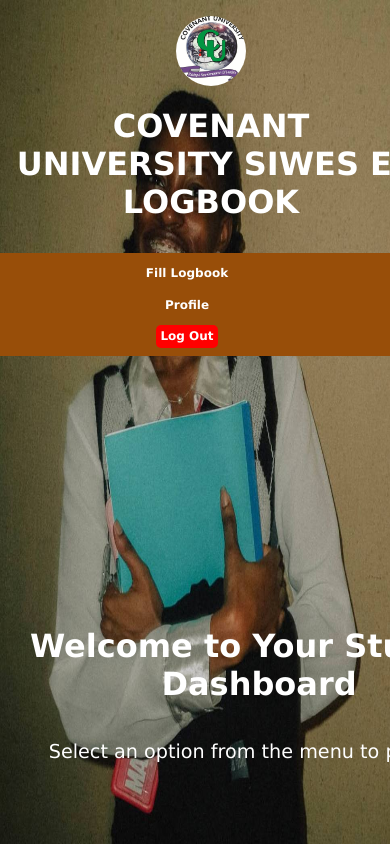
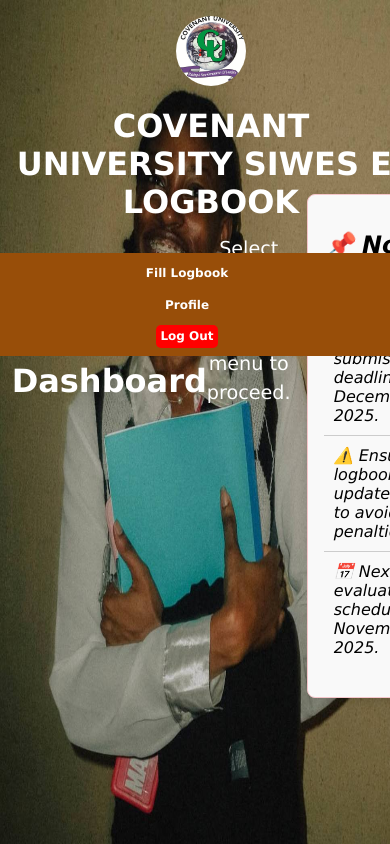
Before and after one commit to Ese345/verceldeploy, a React (Vite) app: page /StudentPage in a window 390 px wide. Shown: the top 844 px of the page. Built offline with nearby package versions, Linux system fonts and the light colour scheme.

Commit message:
first commit

```diff
--- a/src/CSS/StudentPage.css
+++ b/src/CSS/StudentPage.css
@@ -112,9 +112,20 @@ header {
 }
 
 /* Main Content */
+.student-notice-container {
+    display: flex;
+    justify-content: space-between;
+    align-items: flex-start;
+    width: 100%;
+    margin-top: 2rem;
+}
+
+
+
+
 .container-Student {
     display: flex;
-    flex-direction: column;
+    flex: 1;
     justify-content: center;
     align-items: center;
     height: 30vh;
@@ -150,7 +161,7 @@ header {
     position: relative;
     font-style: italic;
     font-family: Verdana, Geneva, Tahoma, sans-serif;
-    right: 35rem;
+    margin-right: 2rem;
     margin-top: 15rem;
     color: black;
 
@@ -187,17 +198,34 @@ header {
     width: 100%;
 }
 
-/* Responsive Fix */
-@media (max-width: 768px) {
-    .container {
-        flex-direction: column; /* Stacks items */
-        align-items: center;
+/* Responsive Fixes */
+@media (max-width: 1024px) {
+    .container-Student {
+        padding: 1rem;
     }
     .notice-board {
-        max-width: 100%;
-        margin-bottom: 1rem;
-    }
-    .content-section {
-        padding-left: 0;
+        width: 100%;
+        font-size: 14px;
     }
 }
+
+@media (max-width: 768px) {
+    .navbar {
+        flex-direction: column;
+        text-align: center;
+        padding: 0.5rem;
+    }
+    .navbar a {
+        font-size: 14px;
+        padding: 0.5rem;
+    }
+    .container-Student {
+        padding: 1rem;
+        width: 95%;
+    }
+    .notice-board {
+        width: 95%;
+        font-size: 14px;
+        margin-top: 1rem;
+    }
+}
--- a/src/IndividualPages/StudentPage.tsx
+++ b/src/IndividualPages/StudentPage.tsx
@@ -8,7 +8,7 @@ const StudentPage = () => {
     const [notices] = useState([
         "📢 SIWES Report submission deadline is December 15, 2025.",
         "⚠️ Ensure your logbook is updated weekly to avoid penalties.",
-        "📅 Next SIWES evaluation is scheduled for November 20, 2025.",
+        "📅 Next SIWES evaluation is scheduled for November 20, 2025."
     ]);
 
     return (
@@ -26,7 +26,13 @@ const StudentPage = () => {
                 </nav>
             </header>
 
-
+            {/* Wrapper for Notice Board and Student Content */}
+            <div className="student-notice-container">
+                {/* Main Content Section */}
+                <div className="container-Student">
+                    <h1>Welcome to Your Student Dashboard</h1>
+                    <p>Select an option from the menu to proceed.</p>
+                </div>
 
                 {/* Notice Board Section */}
                 <div className="notice-board">
@@ -41,16 +47,7 @@ const StudentPage = () => {
                         <p className="no-notice">No new notices at the moment.</p>
                     )}
                 </div>
-
-           {/* Main Content Section */}
-        <div className="container-Student">
-        <h1>Welcome to Your Student Dashboard</h1>
-        <p>Select an option from the menu to proceed.</p>
             </div>
-
-
-
-
         </div>
     );
 };
```
Lines whose indentation alone changed are shown as unchanged.
